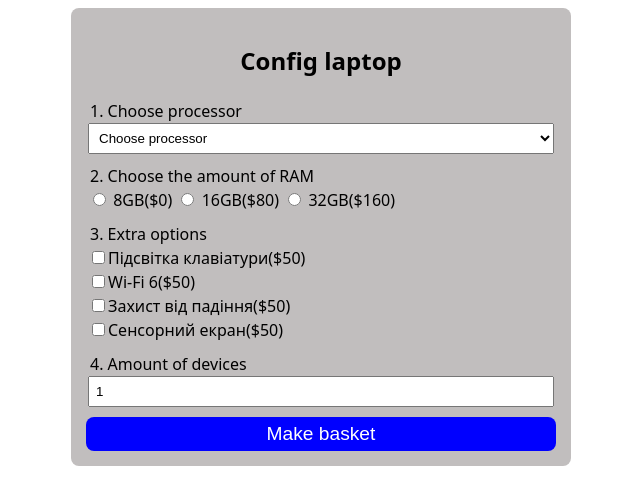
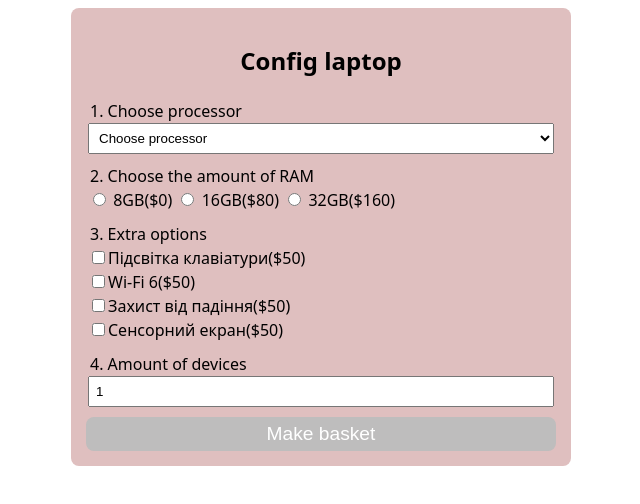
Before and after one commit to shapel3/react-05-12-2025, a React (Vite) app: page / in a window 1280 px wide. Shown: the top 504 px of the page, without its empty margins (319-959 px from the left). Built offline with nearby package versions, Linux system fonts and the light colour scheme.

Commit message:
added sass

```diff
--- a/package.json
+++ b/package.json
@@ -23,6 +23,7 @@
     "eslint-plugin-react-refresh": "^0.4.24",
     "globals": "^16.5.0",
     "prop-types": "^15.8.1",
+    "sass": "^1.97.3",
     "vite": "^7.2.4"
   }
 }
--- /dev/null
+++ b/src/common/_colors.scss
@@ -0,0 +1,5 @@
+$colorText : black;
+$colorBgLight :  rgb(223, 191, 191);
+$colorBgDark : rgb(190, 189, 189);
+$colorBtn :  rgb(69, 69, 245);
+$colorWhite: white ;
--- /dev/null
+++ b/src/common/_mixins.scss
@@ -0,0 +1,8 @@
+@mixin full($pd) {
+    width: 100%;
+    padding: $pd;
+}
+
+@mixin borderRadius($br){
+    border-radius: $br;
+}
--- a/src/components/ConfigLaptop/ConfigLaptop.jsx
+++ b/src/components/ConfigLaptop/ConfigLaptop.jsx
@@ -1,6 +1,6 @@
 import laptopData from "./data";
 import Heading from "../Heading/Heading";
-import styles from "./ConfigLaptop.module.css";
+import styles from "./ConfigLaptop.module.scss";
 
 import PropTypes from "prop-types";
 import { useState } from "react";
@@ -75,6 +75,7 @@ const ConfigLaptop = () => {
     const total = (processorPrice + ramPrice + optionsPrice) * amountSelect;
     setResult({ processor, ramSelect, optionsSelect, amountSelect, total });
   };
+  const isDisabled = !processor || !ramSelect
   return (
     <section className={styles.config}>
       <Heading text="Config laptop" />
@@ -105,7 +106,7 @@ const ConfigLaptop = () => {
           type="number"
         />
       </fieldset>
-      <button onClick={calculate}>Make basket</button>
+      <button className={styles.btn} disabled={isDisabled} onClick={calculate}>Make basket</button>
 
       {result && (
         <article>
--- a/src/components/ConfigLaptop/ConfigLaptop.module.css
+++ /dev/null
@@ -1,32 +0,0 @@
-.config{
-    background-color: rgb(193, 190, 190);
-    width: 500px;
-    border-radius: 8px;
-    margin: auto;
-    padding: 15px;
-}
-.config fieldset{
-    border: none;
-    padding: 0;
-    margin-bottom: 10px;
-}
-.config select{
-    width: 100%;
-    padding: 6px;
-}
-.config button{
-    width: 100%;
-    padding: 6px;
-    background-color: blue;
-    color: white;
-    border: none;
-    border-radius: 8px;
-    font-size: 1.2em;
-}
-.column>label{
-    display: block;
-}
-.full{
-    width: 100%;
-    padding: 6px;
-}
--- /dev/null
+++ b/src/components/ConfigLaptop/ConfigLaptop.module.scss
@@ -0,0 +1,38 @@
+@use "/src/common/colors" as *;
+@use "/src/common/mixins" as *;
+
+$pd: 6px;
+$br: 8px;
+
+.config {
+  background-color: $colorBgLight;
+  width: 500px;
+  @include borderRadius($br);
+  margin: auto;
+  padding: 15px;
+  fieldset {
+    border: none;
+    padding: 0;
+    margin-bottom: 10px;
+  }
+  select {
+    @include full($pd);
+  }
+  .btn {
+    @include full($pd);
+    background-color: $colorBtn;
+    color: $colorWhite;
+    border: none;
+    @include borderRadius($br);
+    font-size: 1.2em;
+    &:disabled {
+      background-color: $colorBgDark;
+    }
+  }
+  .column > label {
+    display: block;
+  }
+  .full {
+    @include full($pd);
+  }
+}
```
Also changed, not shown: 1 other file (tests, documents, lock files or other folders).
